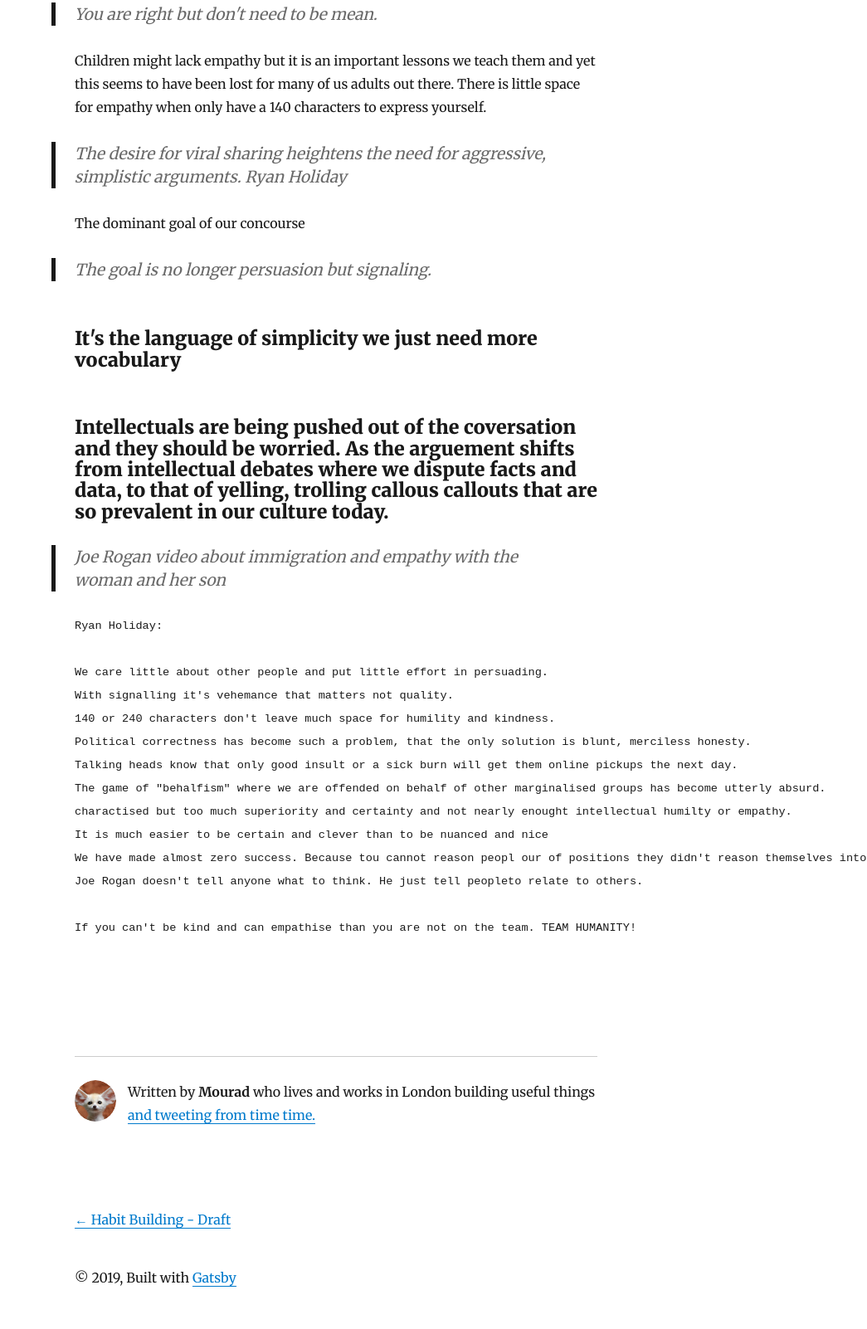
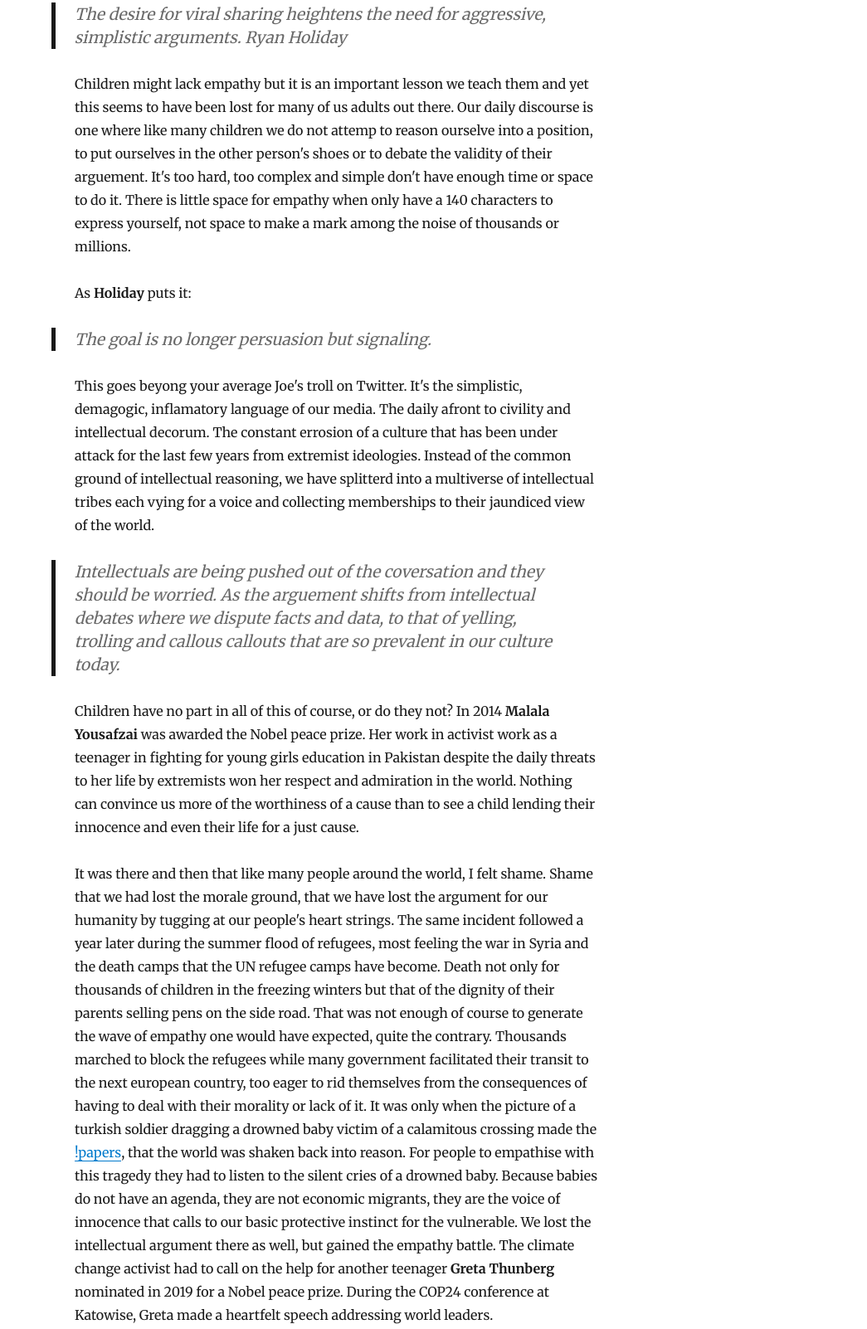
Before and after one commit to mouradk78/starter-blog, a Gatsby site: page /kind-and-right/ in a window 1280 px wide. Shown: the part 864-2466 px from the top of the page at 83% size, without its empty margins (235-1280 px from the left). Built offline with nearby package versions, Linux system fonts and the light colour scheme; Gatsby itself is replaced by a stand-in of ours; some packages are replaced by stand-ins of ours.

Commit message:
more content kind-and-right

````diff
--- a/content/blog/kind-and-right/index.md
+++ b/content/blog/kind-and-right/index.md
@@ -4,44 +4,40 @@ date: "2019-03-24T23:46:37.121Z"
 description: With the power of rightousness comes the responsability of kindness.
 ---
 
-I recently came across an [!article](https://medium.com/s/story/its-not-enough-to-be-right-you-also-have-to-be-kind-b8814111fe1) about the need for empathy and persuasion in our modern concourse by **Ryan Holiday** author of one of my favourite books *Ego is the Enemy*.
+I recently came across an [!article](https://medium.com/s/story/its-not-enough-to-be-right-you-also-have-to-be-kind-b8814111fe1) about the need for empathy and persuasion in our modern discourse by **Ryan Holiday** author of one of my favourite books *Ego is the Enemy*.
 The author postulates that when intereacting with each other it is not enough to be right, but we also have to be kind. He drew parallels with *Jeff Bezos* story from when he was young boy. Jeff aged nine hearing about how many minutes each cigarette takes from a persons life on the local radio, quickly did the math and went straight to his grandmother who was a chain smoker and said: "Grandma! you lost 9 years of you life.". His grandmother got very upset and started crying. Jeff's grandfather being a chain smoker himself pulled his grandson to the side and told him: " Jeff, one day you'll understand that is a lot harder to be kind than it is to be clever." Wise words indeed.
 
 Upon hearing this, I couldn't help to euqally draw parallels with my daily interactions with children. As a parent I often repremand my children about not being kind to each other in particular with the language they use which can be harsh and abrupt. The children often reply that they were "Right!" in their comments, that such and such was person "did a stupid thing so that makes them stupid!" :) Such reasoning is correct but it 'captures the conceit of a dangerous assumption we seem to have made as a culture these days' that being right grants us the license to be a jerk. While this is perhaps true for many adults, I don't think that is necessarly true for children. They bear often no malice in thair comment, some are made in anger yes, but most are innocent interpretation of fact.
 
-> You are right but don't need to be mean.
-
-Children might lack empathy but it is an important lessons we teach them and yet this seems to have been lost for many of us adults out there. There is little space for empathy when only have a 140 characters to express yourself.
-
 > The desire for viral sharing heightens the need for aggressive, simplistic arguments. Ryan Holiday
 
-The dominant goal of our concourse
+Children might lack empathy but it is an important lesson we teach them and yet this seems to have been lost for many of us adults out there. Our daily discourse is one where like many children we do not attemp to reason ourselve into a position, to put ourselves in the other person's shoes or to debate the validity of their arguement. It's too hard, too complex and simple don't have enough time or space to do it. There is little space for empathy when only have a 140 characters to express yourself, not space to make a mark among the noise of thousands or millions.
+
+As **Holiday** puts it:
 
 > The goal is no longer *persuasion* but *signaling*.
 
-### It's the language of simplicity we just need more vocabulary
-### Intellectuals are being pushed out of the coversation and they should be worried. As the arguement shifts from intellectual debates where we dispute facts and data, to that of yelling, trolling callous callouts that are so prevalent in our culture today.
+This goes beyong your average Joe's troll on Twitter. It's the simplistic, demagogic, inflamatory language of our media. The daily afront to civility and intellectual decorum. The constant errosion of a culture that has been under attack for the last few years from extremist ideologies.
+Instead of the common ground of intellectual reasoning, we have splitterd into a multiverse of intellectual tribes each vying for a voice and collecting memberships to their jaundiced view of the world.
 
-> Joe Rogan video about immigration and empathy with the woman and her son
+>Intellectuals are being pushed out of the coversation and they should be worried. As the arguement shifts from intellectual debates where we dispute facts and data, to that of yelling, trolling and callous callouts that are so prevalent in our culture today.
 
-```
-Ryan Holiday:
+Children have no part in all of this of course, or do they not? In 2014 **Malala Yousafzai** was awarded the Nobel peace prize. Her work in activist work as a teenager in fighting for young girls education in Pakistan despite the daily threats to her life by extremists won her respect and admiration in the world. Nothing can convince us more of the worthiness of a cause than to see a child lending their innocence and even their life for a just cause.
 
-We care little about other people and put little effort in persuading.
-With signalling it's vehemance that matters not quality.
-140 or 240 characters don't leave much space for humility and kindness.
-Political correctness has become such a problem, that the only solution is blunt, merciless honesty.
-Talking heads know that only good insult or a sick burn will get them online pickups the next day.
-The game of "behalfism" where we are offended on behalf of other marginalised groups has become utterly absurd.
-charactised but too much superiority and certainty and not nearly enought intellectual humilty or empathy.
-It is much easier to be certain and clever than to be nuanced and nice
-We have made almost zero success. Because tou cannot reason peopl our of positions they didn't reason themselves into.
-Joe Rogan doesn't tell anyone what to think. He just tell peopleto relate to others.
+It was there and then that like many people around the world, I felt shame. Shame that we had lost the morale ground, that we have lost the argument for our humanity by tugging at our people's heart strings.
+The same incident followed a year later during the summer flood of refugees, most feeling the war in Syria and the death camps that the UN refugee camps have become. Death not only for thousands of children in the freezing winters but that of the dignity of their parents selling pens on the side road.
+That was not enough of course to generate the wave of empathy one would have expected, quite the contrary. Thousands marched to block the refugees while many government facilitated their transit to the next european country, too eager to rid themselves from the consequences of having to deal with their morality or lack of it.
+It was only when the picture of a turkish soldier dragging a drowned baby victim of a calamitous crossing made the [!papers](https://www.theguardian.com/world/2015/sep/02/shocking-image-of-drowned-syrian-boy-shows-tragic-plight-of-refugees), that the world was shaken back into reason. For people to empathise with this tragedy they had to listen to the silent cries of a drowned baby. Because babies do not have an agenda, they are not economic migrants, they are the voice of innocence that calls to our basic protective instinct for the vulnerable. We lost the intellectual argument there as well, but gained the empathy battle.
+The climate change activist had to call on the help for another teenager **Greta Thunberg** nominated in 2019 for a Nobel peace prize. During the COP24 conference at Katowise, Greta made a heartfelt speech addressing world leaders.
 
-If you can't be kind and can empathise than you are not on the team. TEAM HUMANITY!
+> You are not mature enough to tell it like is. Even that burden you leave to us children. But I don’t care about being popular. I care about climate justice and the living planet. Greta Thunberg
 
+A strong statement that still resonates with me. It was not that we were not intelligent or that we were not kind, but rather that we lacked the maturity to be both. Polical correctness has become a liability in our debates, to the point that we have to resort of the blunt and merciless honesty that only children can carry well.
 
+The debate is stil raging. Where humility in intellectect must thrawt the blunt and sick burn of superiorior rightousness. The intellectuals are losing the war. as **Holiday** puts it:
 
+> We have made almost zero success. Because you cannot reason people out of positions they didn't reason themselves into.
 
+So must we in this age of new reasoning seek new arguments, a new language. Must we tell people what to think, or how they should feel. Is empathy the answer to our churlish discourse, perhaps. For as Holiday concludes in his article:
 
-```
+> If you can't be kind and can empathise than you are not on the team. TEAM HUMANITY!
````
